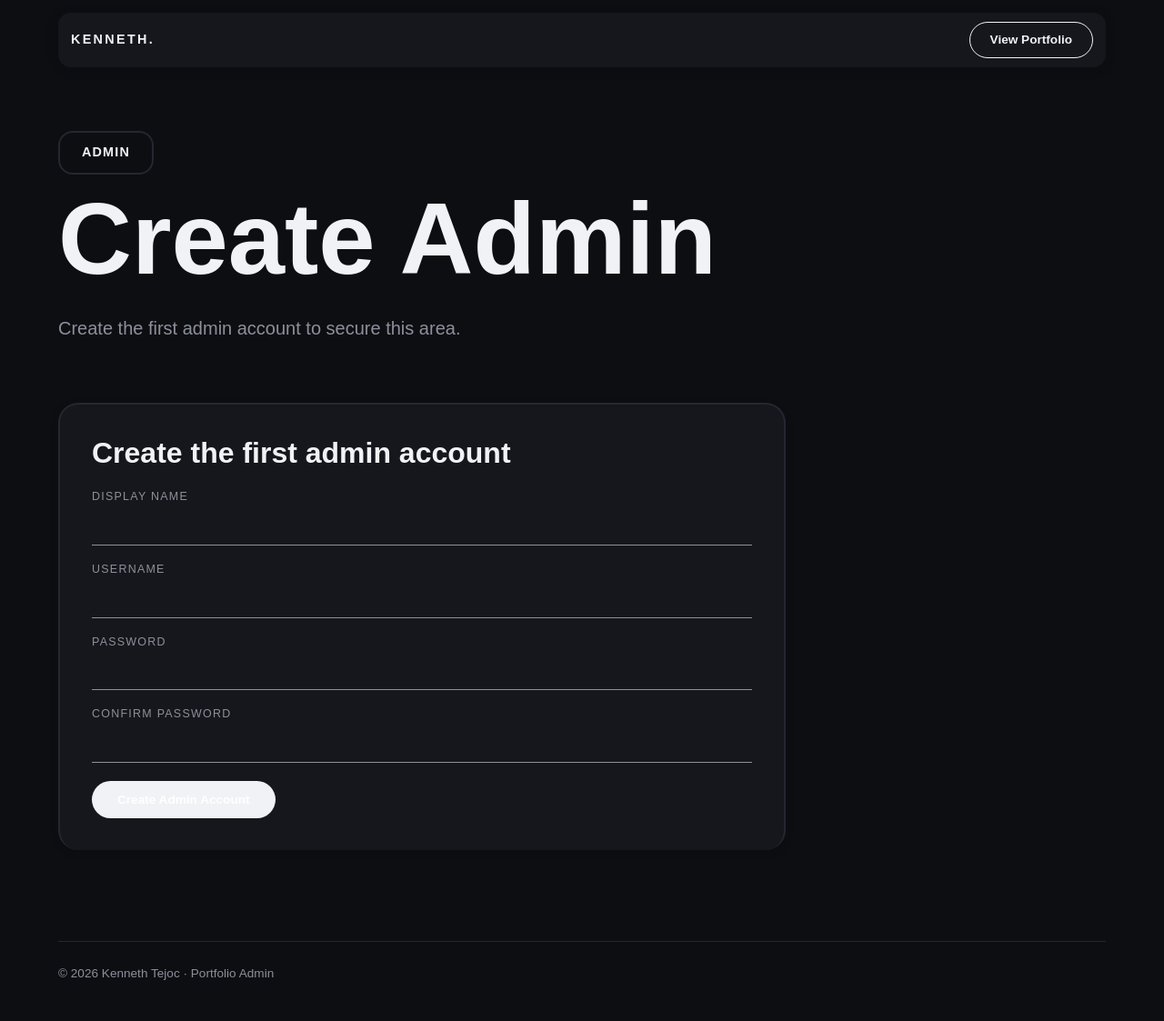
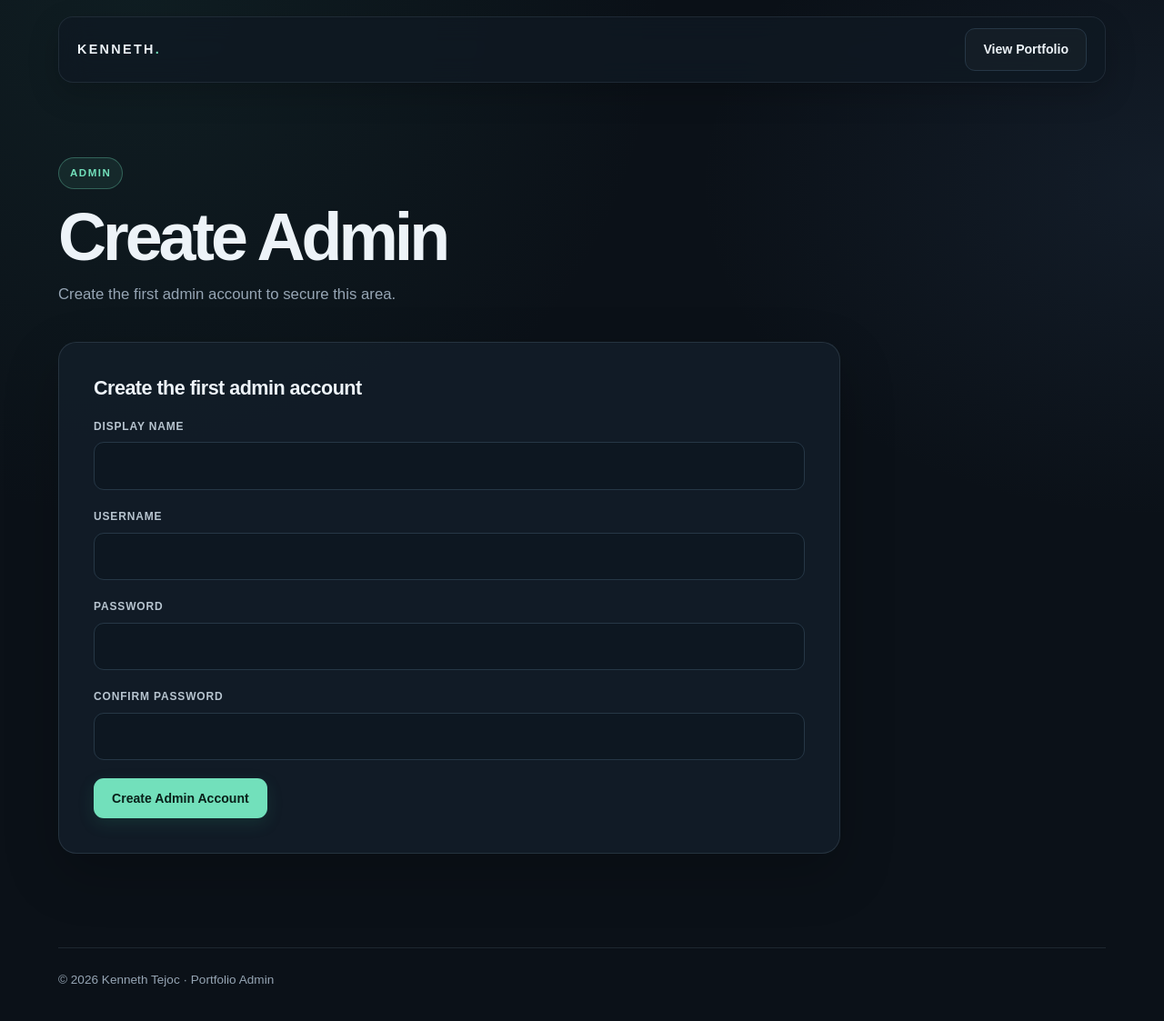
Before and after one commit to kennethtejoc/Kenneth_Tejoc, a PHP site: page /admin/index.php in a window 1280 px wide. Shown: the whole page at 91% size. Before the commit the page ends 1078 px from the top, so only its background shows below. Run offline with PHP 8.4, Linux system fonts and the light colour scheme; data that the repository does not hold is empty.

Commit message:
Style admin sign-in and setup views

```diff
--- a/assets/css/style.css
+++ b/assets/css/style.css
@@ -1511,3 +1511,128 @@ body.switching *:not(.theme-circle) {
         transition-duration:.01ms!important;
     }
 }
+
+
+/* Covers the admin sign-in and initial setup views, which have no admin body class. */
+body:has(.contact-page form.contact-form[action="index.php"]) {
+    --bg:#0b1118;
+    --text:#edf3f8;
+    --muted:#96a5b4;
+    --card:#121d28;
+    --line:#263746;
+    --accent:#72e0bb;
+    --nav:rgba(18,29,40,.92);
+    background:
+        radial-gradient(ellipse at 12% 0%,rgba(44,108,98,.14),transparent 36rem),
+        radial-gradient(ellipse at 100% 18%,rgba(76,112,160,.12),transparent 32rem),
+        var(--bg);
+    color:var(--text);
+}
+
+body:has(.contact-page form.contact-form[action="index.php"]) .site-header { padding-top:18px; }
+body:has(.contact-page form.contact-form[action="index.php"]) .header-row {
+    min-height:62px;
+    padding:12px 20px;
+    border:1px solid rgba(148,174,195,.12);
+    border-radius:16px;
+    background:rgba(15,25,35,.82);
+    backdrop-filter:blur(14px);
+    box-shadow:0 12px 34px rgba(0,0,0,.2);
+}
+body:has(.contact-page form.contact-form[action="index.php"]) .logo span { color:var(--accent); }
+body:has(.contact-page form.contact-form[action="index.php"]) .contact-page {
+    padding-top:clamp(44px,7vw,82px);
+    padding-bottom:clamp(60px,8vw,104px);
+}
+body:has(.contact-page form.contact-form[action="index.php"]) .contact-title { max-width:900px; margin-bottom:38px; }
+body:has(.contact-page form.contact-form[action="index.php"]) .contact-title .section-label {
+    padding:7px 12px;
+    border:1px solid rgba(114,224,187,.32);
+    border-radius:999px;
+    background:rgba(114,224,187,.08);
+    color:var(--accent);
+    font-size:.72rem;
+    letter-spacing:.13em;
+}
+body:has(.contact-page form.contact-form[action="index.php"]) .contact-title h1 {
+    margin:18px 0 14px;
+    font-size:clamp(2.6rem,6vw,4.6rem);
+    letter-spacing:-.055em;
+}
+body:has(.contact-page form.contact-form[action="index.php"]) .contact-title p { max-width:650px; color:var(--muted); font-size:1.05rem; }
+body:has(.contact-page form.contact-form[action="index.php"]) .contact-form {
+    width:100%;
+    max-width:860px;
+    padding:clamp(22px,4vw,38px);
+    border:1px solid rgba(148,174,195,.16);
+    border-radius:20px;
+    background:rgba(18,29,40,.9);
+    box-shadow:0 22px 60px rgba(0,0,0,.22);
+}
+body:has(.contact-page form.contact-form[action="index.php"]) .contact-form h2 { margin:0 0 8px; color:var(--text); font-size:1.35rem; letter-spacing:-.025em; }
+body:has(.contact-page form.contact-form[action="index.php"]) form label { margin:20px 0 7px; color:#b8c5d0; font-size:.75rem; font-weight:700; letter-spacing:.07em; }
+body:has(.contact-page form.contact-form[action="index.php"]) form input:not([type="hidden"]) {
+    min-height:48px;
+    padding:12px 14px;
+    border:1px solid var(--line);
+    border-radius:11px;
+    background:#0d1721;
+    color:var(--text);
+    font:inherit;
+    transition:border-color .18s ease,box-shadow .18s ease,background-color .18s ease;
+}
+body:has(.contact-page form.contact-form[action="index.php"]) form input:focus {
+    outline:none;
+    border-color:var(--accent);
+    background:#101d28;
+    box-shadow:0 0 0 4px rgba(114,224,187,.12);
+}
+body:has(.contact-page form.contact-form[action="index.php"]) .btn {
+    min-height:44px;
+    padding:11px 19px;
+    border:1px solid transparent;
+    border-radius:11px;
+    background:var(--accent);
+    color:#092019;
+    font-size:.88rem;
+    font-weight:750;
+    box-shadow:0 6px 18px rgba(43,154,119,.16);
+    transition:transform .18s ease,box-shadow .18s ease,background-color .18s ease;
+}
+body:has(.contact-page form.contact-form[action="index.php"]) .btn:hover {
+    transform:translateY(-2px);
+    background:#91efd0;
+    box-shadow:0 10px 24px rgba(43,154,119,.24);
+}
+body:has(.contact-page form.contact-form[action="index.php"]) .btn:focus-visible { outline:3px solid rgba(114,224,187,.75); outline-offset:3px; }
+body:has(.contact-page form.contact-form[action="index.php"]) .header-btn.btn {
+    border-color:var(--line);
+    background:rgba(255,255,255,.025);
+    color:var(--text);
+    box-shadow:none;
+}
+body:has(.contact-page form.contact-form[action="index.php"]) .header-btn.btn:hover {
+    border-color:rgba(114,224,187,.45);
+    background:rgba(114,224,187,.1);
+    color:var(--accent);
+}
+body:has(.contact-page form.contact-form[action="index.php"]) .site-footer { border-color:rgba(148,174,195,.14); }
+body:has(.contact-page form.contact-form[action="index.php"]) .site-footer p { color:var(--muted); }
+
+@media (max-width:768px) {
+    body:has(.contact-page form.contact-form[action="index.php"]) .site-header { padding-top:10px; }
+    body:has(.contact-page form.contact-form[action="index.php"]) .header-row { min-height:54px; padding:9px 14px; }
+    body:has(.contact-page form.contact-form[action="index.php"]) .contact-page { padding-top:42px; }
+    body:has(.contact-page form.contact-form[action="index.php"]) .contact-title { margin-bottom:28px; }
+}
+
+@media (max-width:480px) {
+    body:has(.contact-page form.contact-form[action="index.php"]) .contact-title h1 { font-size:clamp(2.45rem,12vw,3.25rem); }
+    body:has(.contact-page form.contact-form[action="index.php"]) .contact-form { padding:20px; }
+}
+
+@media (prefers-reduced-motion:reduce) {
+    body:has(.contact-page form.contact-form[action="index.php"]) *,
+    body:has(.contact-page form.contact-form[action="index.php"]) *::before,
+    body:has(.contact-page form.contact-form[action="index.php"]) *::after { transition-duration:.01ms!important; }
+}
```
